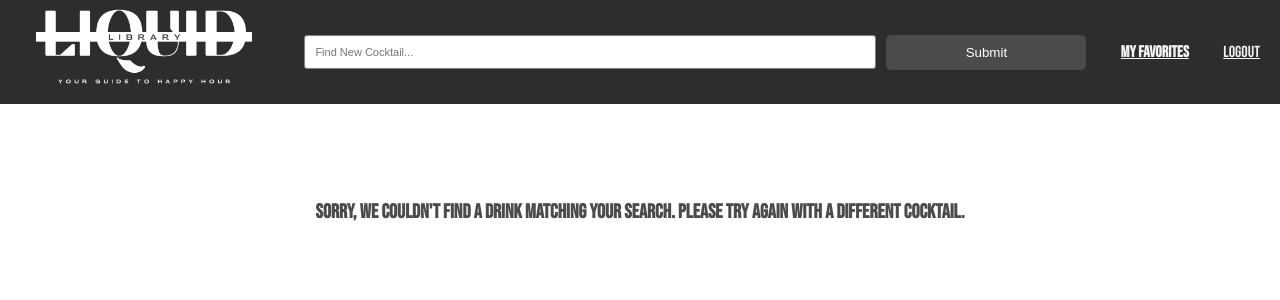
After one commit to justinvu29/The-Liquid-Library, a Flask app: page /notfound in a window 1280 px wide. The commit adds this page. Shown: the top 300 px of the page. Run offline with Flask 3, Linux system fonts and the light colour scheme.

Commit message:
added features

```diff
--- a/server.py
+++ b/server.py
@@ -1,4 +1,3 @@
-"""Server for liquid library app."""
 from flask import (Flask, render_template, request, flash, session, url_for, redirect)
 from flask_login import LoginManager, current_user, login_user, logout_user, login_required
 from forms import LoginForm, RegisterForm
@@ -16,25 +15,21 @@ app.config['LOGIN_VIEW'] = 'login'
 
 @login_manager.user_loader
 def load_user(user_id):
-    """Load user by ID."""
     return User.query.get(int(user_id))
 
 
 @app.route("/register", methods=["GET", "POST"])
 def register():
-    """Register a new account."""
     form = RegisterForm()
     if form.validate_on_submit():
         email = form.email.data
         password = form.password.data
 
-        # Check if email already exists
         user = User.query.filter_by(email=email).first()
         if user:
             flash("Email address already exists.")
             return redirect(url_for("register"))
 
-        # Create new user
         new_user = User(email=email, password=generate_password_hash(password))
         db.session.add(new_user)
         db.session.commit()
@@ -47,13 +42,11 @@ def register():
 
 @app.route("/login", methods=["GET", "POST"])
 def login():
-    """Log in with existing account."""
     form = LoginForm()
     if form.validate_on_submit():
         email = form.email.data
         password = form.password.data
 
-        # Check if user exists and password is correct
         user = User.query.filter_by(email=email).first()
         if user and check_password_hash(user.password, password):
             login_user(user)
@@ -68,7 +61,6 @@ def login():
 @app.route("/logout")
 @login_required
 def logout():
-    """Log out current user."""
     logout_user()
     flash("You have been logged out.")
     return redirect(url_for("login"))
@@ -80,6 +72,8 @@ def homepage():
         url = f'https://www.thecocktaildb.com/api/json/v1/1/search.php?s={name}'
         res = requests.get(url)
         res = res.json()
+        if not res['drinks']:
+            return render_template('notfound.html')
         cocktail = res['drinks'][0]
         return render_template('home.html', cocktail=cocktail)
     elif 'Random' in request.args:
@@ -91,8 +85,13 @@ def homepage():
     else:
         return render_template('search.html')
 
+@app.route('/notfound')
+def notfound():
+    return render_template('notfound.html')
+
 
 @app.route('/add_favorite', methods=['POST'])
+@login_required
 def add_favorite():
     user_id = current_user.id
     cocktail_id = request.form['cocktail_id']
@@ -116,6 +115,18 @@ def favorites():
 
     return render_template('favorites.html', cocktails=cocktail_data)
 
+@app.route('/delete_favorite', methods=['POST'])
+def delete_favorite():
+    user_id = current_user.id
+    cocktail_id = request.form['cocktail_id']
+    favorite = FavoriteCocktail.query.filter_by(user_id=user_id, cocktail_id=cocktail_id).first()
+    if favorite:
+        db.session.delete(favorite)
+        db.session.commit()
+        flash('Cocktail removed from favorites!')
+    else:
+        flash('Cocktail not found in favorites!')
+    return redirect(url_for('favorites'))
 
 if __name__ == "__main__":
     connect_to_db(app)
--- a/static/login.css
+++ b/static/login.css
@@ -74,5 +74,5 @@ body {
   }
 
   h1{
-    font-family: 'Cinzel', serif;
+    font-family: 'Bebas Neue';
   }
--- /dev/null
+++ b/static/notfound.css
@@ -0,0 +1,67 @@
+form {
+    display: flex;
+    justify-content: center;
+    align-items: center;
+    height: 10vh;
+}
+
+form [type="submit"] {
+    padding: 10px 20px;
+    background-color: #4b4b4b;
+    color: white;
+    border-radius: 5px;
+    border: none;
+    cursor: pointer;
+    width: 200px;
+}
+
+
+#logo {
+    width: 250px;
+    height: 100px;
+}
+
+.nav-bar {
+    background-color: #2d2d2d;
+    display: flex;
+    align-items: center;
+    justify-content: space-between;
+    height: fit-content;
+    padding: 0 20px;
+    position: fixed;
+    top: 0;
+    left: 0;
+    right: 0;
+}
+
+input[type="text"] {
+    width: 550px;
+    padding: 10px;
+    font-size: 11px;
+    border-radius: 3px;
+    border: 1px solid gray;
+    margin-right: 10px;
+}
+
+#top-submit {
+    padding: 10px 20px;
+    background-color: #4b4b4b;
+    color: white;
+    border-radius: 5px;
+    border: none;
+    cursor: pointer;
+}
+
+#nav-sections {
+    font-family: 'Bebas Neue';
+    color:#f3f3f3;
+}
+
+.not-found-message {
+    color: #4b4b4b;
+    font-size: 20px;
+    font-weight: bold;
+    text-align: center;
+    margin-top: 200px;
+    font-family: 'Bebas Neue';
+  }
--- a/static/register.css
+++ b/static/register.css
@@ -62,3 +62,7 @@ body {
   a {
     color: #0084ff;
   }
+
+h1 {
+  font-family: 'Bebas Neue';
+}
--- a/templates/login.html
+++ b/templates/login.html
@@ -4,7 +4,7 @@
     <link rel="stylesheet" href="/static/login.css">
     <title>Liquid Library - Login</title>
     <link rel="icon" type="image/png" href="/static/liquid-library-logo1.png">
-    <link href="https://fonts.googleapis.com/css2?family=Cinzel:wght@600&display=swap" rel="stylesheet">
+    <link href="https://fonts.googleapis.com/css2?family=Bebas+Neue&display=swap" rel="stylesheet">
   </head>
   <body>
     <div class="container">
--- /dev/null
+++ b/templates/notfound.html
@@ -0,0 +1,30 @@
+<!DOCTYPE html>
+<html lang="en">
+<head>
+    <meta charset="UTF-8">
+    <meta http-equiv="X-UA-Compatible" content="IE=edge">
+    <meta name="viewport" content="width=device-width, initial-scale=1.0">
+    <link rel="stylesheet" href="/static/notfound.css">
+    <link href="https://fonts.googleapis.com/css2?family=Catamaran:wght@300&family=Nunito+Sans:ital,wght@1,700&display=swap" rel="stylesheet">
+    <link href="https://fonts.googleapis.com/css2?family=Bebas+Neue&display=swap" rel="stylesheet">
+    <title>Liquid Library</title>
+</head>
+<body>
+    <nav>
+        <div class="nav-bar">
+            <a href="/">
+                <img src="/static/liquid-library-logo2.png" id="logo">
+            </a>
+            <form action="/" method="get">
+                <input type="text" placeholder="Find New Cocktail..." name="search">
+                <input type="submit" name="GO" id="top-submit">
+            </form>
+            <a href="{{ url_for('favorites') }}" id="nav-sections"><h4>My Favorites</h4></a>
+            <a href="{{ url_for('logout') }}" id="nav-sections">Logout</a>
+        </div>
+    </nav>
+
+    <h2 class="not-found-message">Sorry, we couldn't find a drink matching your search. Please try again with a different cocktail.</h2>
+</body>
+
+</html>
```
Also changed, not shown: static/favorites.css (+41 -9 lines), static/home.css (+30 -6 lines), static/search.css (+62 -0 lines), templates/favorites.html (+15 -3 lines), templates/home.html (+7 -3 lines), templates/register.html (+8 -6 lines), templates/search.html (+9 -1 lines).
